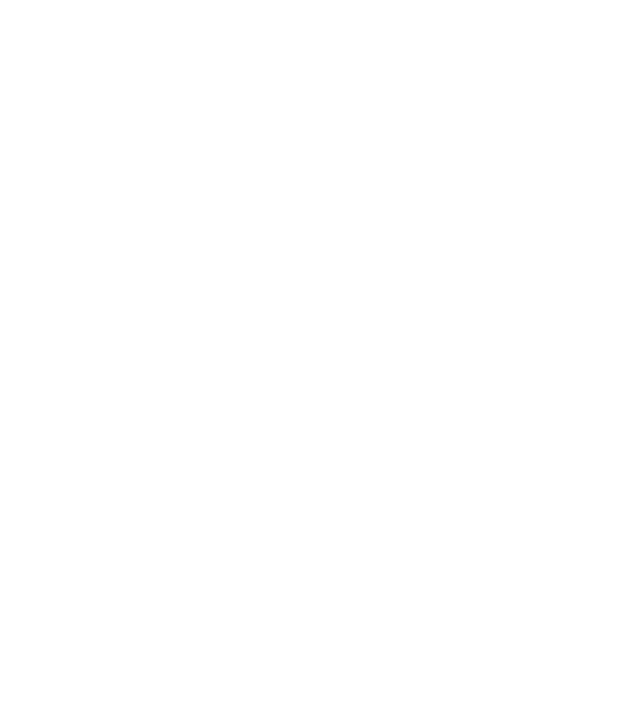
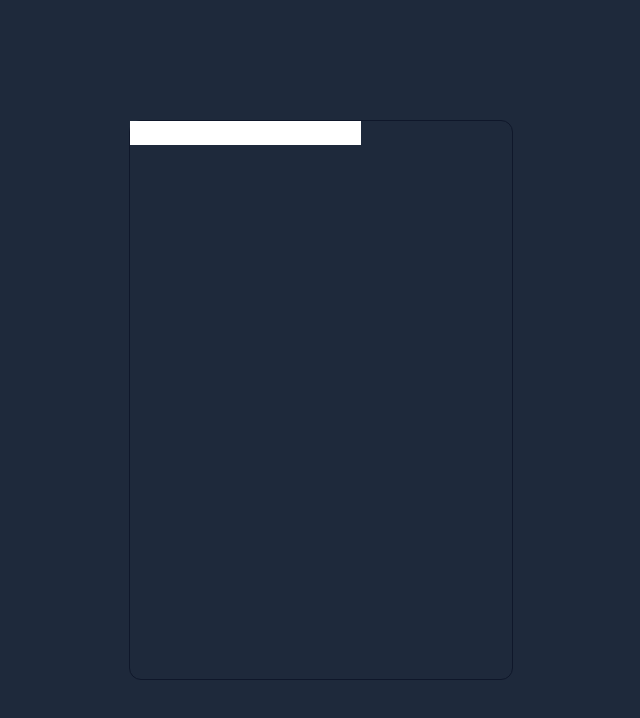
Before and after one commit to ClaudioBzrr/share-event, a React (Vite) app: page / in a window 1280 px wide. Shown: the top 718 px of the page, without its empty margins (319-959 px from the left). Built offline with nearby package versions, Linux system fonts and the light colour scheme.

Commit message:
added custom components

```diff
--- /dev/null
+++ b/src/components/ButtonCustom,.tsx
@@ -0,0 +1,13 @@
+import { ButtonHTMLAttributes } from "react"
+
+interface ButtonCustomProps extends ButtonHTMLAttributes<HTMLButtonElement>{
+    title:string
+}
+
+export function ButtonCustom({title,...rest}:ButtonCustomProps){
+    return(
+        <button {...rest}>
+            {title}
+        </button>
+    )
+}
--- /dev/null
+++ b/src/components/InputCustom.tsx
@@ -0,0 +1,7 @@
+
+
+export function InpurtCustom(){
+    return(
+        <input type="text" />
+    )
+}
--- a/src/pages/Form.tsx
+++ b/src/pages/Form.tsx
@@ -1,7 +1,12 @@
 export function Form(){
     return(
-        <div>
-
+        <div className="bg-slate-800 h-[100vh] w-[100vw] flex flex-row items-center justify-center">
+            <div className="h-[70vh] w-[30vw] border-solid border-slate-900 border-[1px] rounded-xl">
+                <div>
+                    <label htmlFor=""></label>
+                    <input type="text" />
+                </div>
+            </div>
         </div>
     )
 }
```
